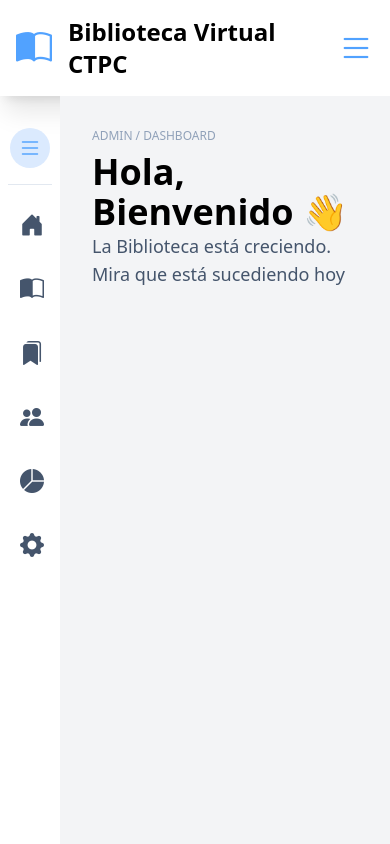
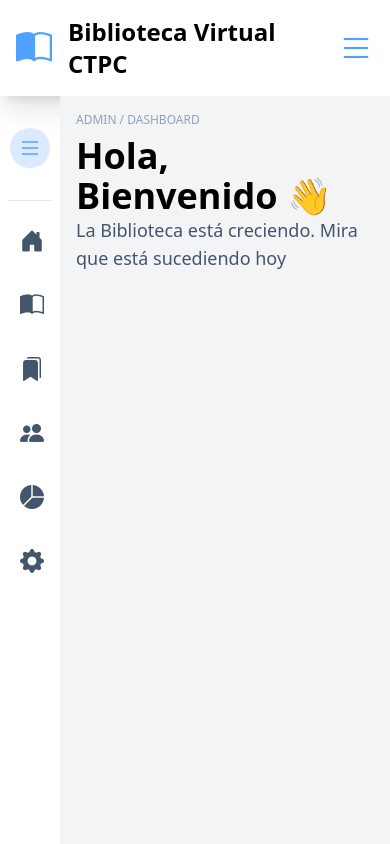
Before and after one commit to DilanMS28/biblioteca_digital, a Next.js app: page /admin in a window 390 px wide. Shown: the top 844 px of the page. Built offline with nearby package versions, Linux system fonts and the light colour scheme.

Commit message:
Style: Corrige propiedades de tailwind del layout para un diseño más responsivo y adaptado a dispositivos moviles

```diff
--- a/src/app/admin/layout.tsx
+++ b/src/app/admin/layout.tsx
@@ -3,13 +3,13 @@ import type { ReactNode } from "react";
 
 export default function AdminLayout({ children }: { children: ReactNode }) {
   return (
-      <section>
-        <div style={{ display: "flex", minHeight: "100vh" }}>
+    <section className="flex min-h-dvh w-full min-w-0 flex-col">
+      <div className="flex min-h-0 flex-1 min-w-0 w-full max-w-full items-stretch">
         <SideBar />
-          <main  className="flex-1 bg-gray-100 p-8">
-            {children}
-          </main>
-        </div>
-      </section>
+        <main className="flex min-h-0 min-w-0 flex-1 flex-col overflow-x-auto overflow-y-auto bg-gray-100 p-4 sm:p-6 md:p-8">
+          <div className="min-w-0 flex-1">{children}</div>
+        </main>
+      </div>
+    </section>
   );
 }
--- a/src/components/layout/SideBar.tsx
+++ b/src/components/layout/SideBar.tsx
@@ -16,7 +16,7 @@ export default function SideBar() {
     ]
 
     return (
-        <aside className={`max-w-[400px] transition-all duration-300 md:w-[260px] ${sideBarOpen ? 'w-[200px]' : 'w-[60px]'} py-4 px-2`}>
+        <aside className={`flex shrink-0 flex-col max-w-[400px] transition-all duration-300 md:w-[260px] ${sideBarOpen ? "w-[200px]" : "w-[60px]"} py-4 px-2`}>
             <div className="my-4 text-center">
                 <h2 className="font-bold text-xl text-blue-400 hidden sm:block"> Panel Administrador</h2>
                 <button
```
